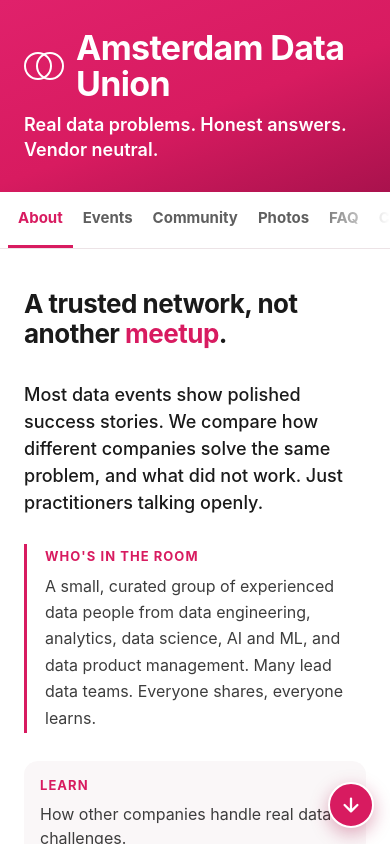
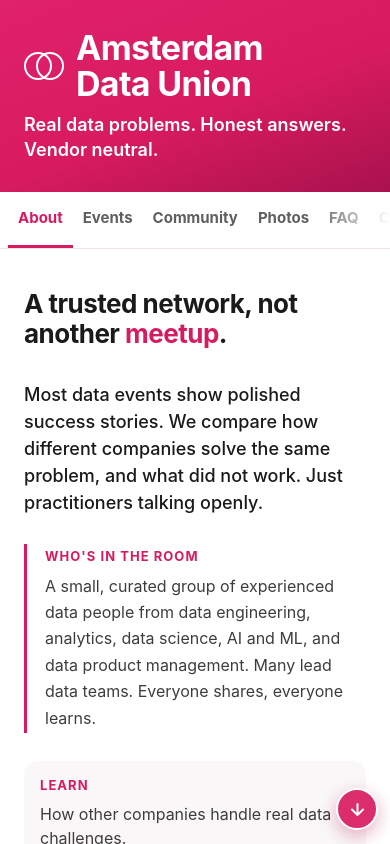
Before and after one commit to tqueen92/adu-website, a plain HTML site: page index.html in a window 390 px wide. Both pictures are taken after a click on the tab "About". Shown: the top 844 px of the page. Drawn offline with Linux system fonts and the light colour scheme.

```diff
--- a/index.html
+++ b/index.html
@@ -42,6 +42,7 @@
   .hero h1 { font-size: clamp(34px, 5.6vw, 64px); line-height: 1.05; letter-spacing: -0.02em; max-width: 820px; margin-bottom: 12px; }
   .hero .tagline { font-size: clamp(18px, 2.3vw, 26px); font-weight: 600; line-height: 1.35; max-width: 760px; }
   .hero h1 { display: flex; align-items: center; gap: 18px; }
+  .nw { white-space: nowrap; }
   .mark.lg { width: 62px; height: 42px; flex: none; }
   .mark.lg i { top: 0; width: 42px; height: 42px; border: 3.5px solid #fff; }
   .hero .btn { background: #fff; color: var(--pink); font-size: 17px; padding: 16px 28px; }
@@ -212,7 +213,8 @@
     .photos .ph2, .photos .ph3 { grid-row: span 2 !important; }
     .tabbar .wrap { padding: 0 8px; gap: 0; }
     [role="tab"] { padding: 0 10px; font-size: 15px; }
-    .jump { width: 46px; height: 46px; right: max(16px, env(safe-area-inset-right)); bottom: max(16px, env(safe-area-inset-bottom)); }
+    .jump { width: 42px; height: 42px; right: max(12px, env(safe-area-inset-right)); bottom: max(14px, env(safe-area-inset-bottom)); opacity: .92; }
+    .jump svg { width: 19px; height: 19px; }
     .cform { padding: 20px; }
     .cform .row2 { grid-template-columns: 1fr; }
   }
@@ -223,7 +225,7 @@
 <main id="top">
   <section class="hero">
     <div class="wrap">
-      <h1><span class="mark lg" aria-hidden="true"><i></i><i></i></span>Amsterdam Data Union</h1>
+      <h1><span class="mark lg" aria-hidden="true"><i></i><i></i></span><span>Amsterdam <span class="nw">Data Union</span></span></h1>
       <p class="tagline">Real data problems. Honest answers. Vendor neutral.</p>
     </div>
   </section>
```
